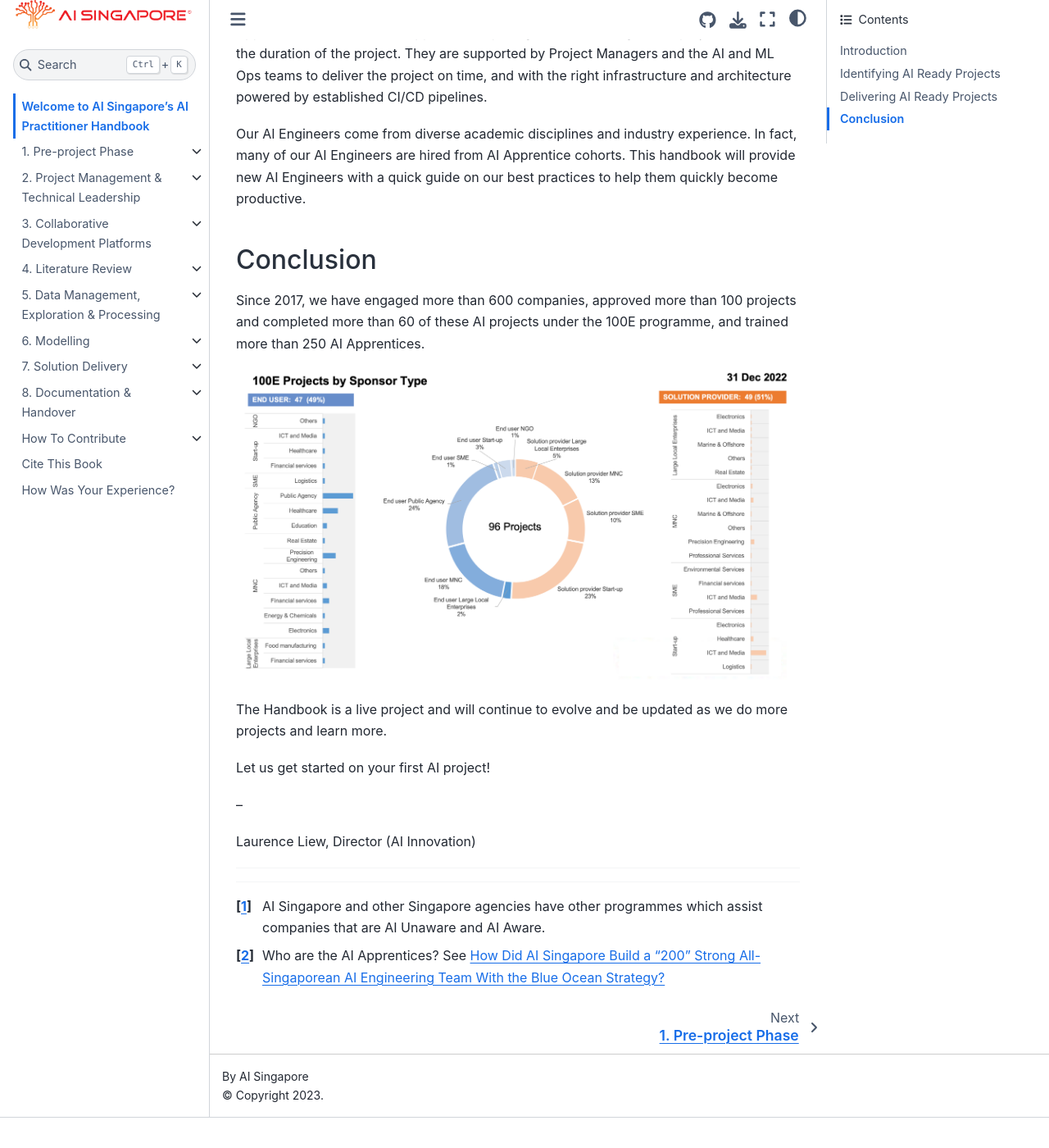
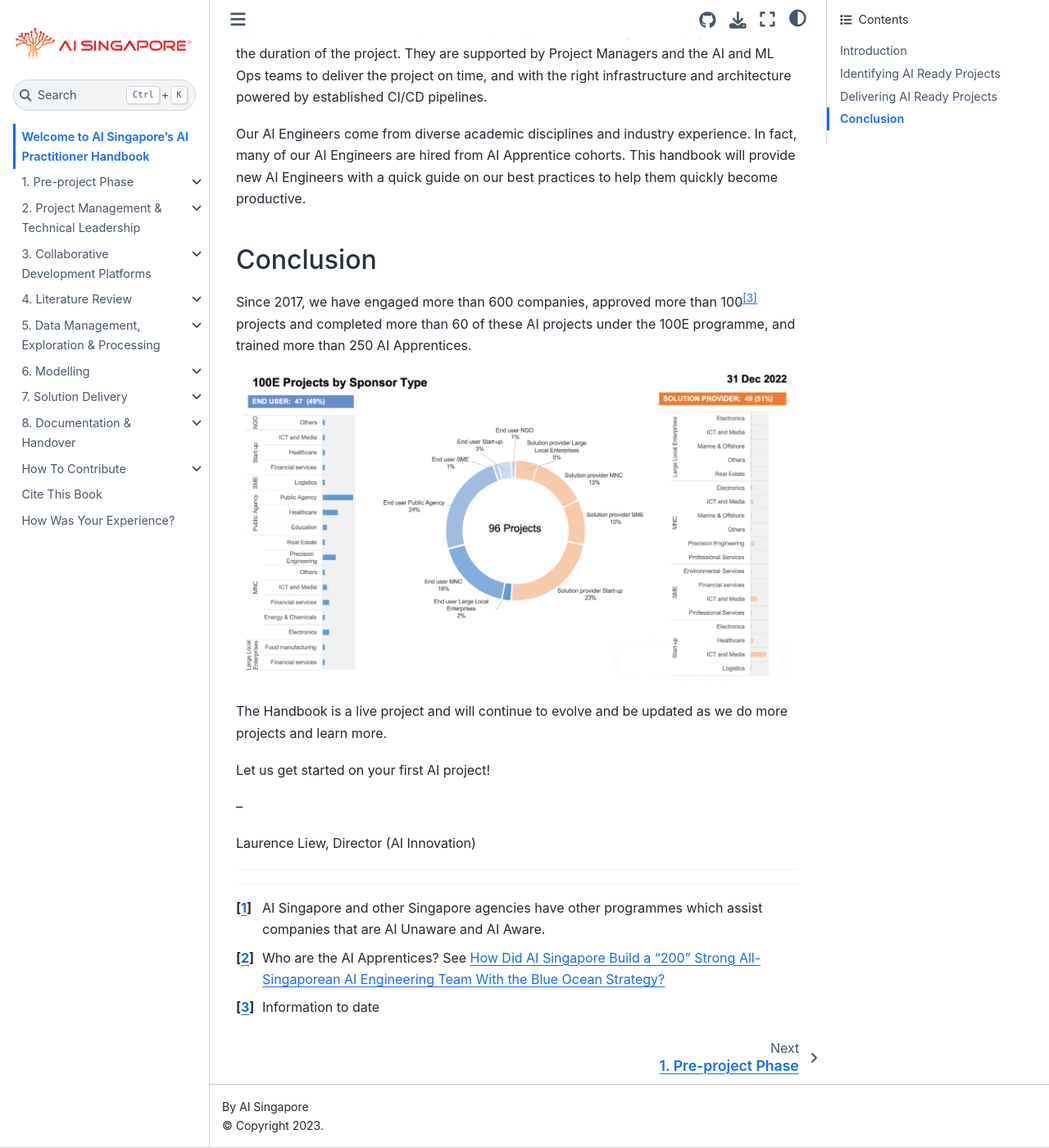
Before and after one commit to aisingapore/ai-practitioner-handbook, a Jupyter Book: the page built from book/intro.md, in a window 1280 px wide and 1400 px high, scrolled down 2685 px. Shown: the whole window at 82% size. Built offline with Jupyter Book 1.0.4 settings and Sphinx 7.4.7 and the Sphinx Book theme 1.1.4, drawn with Linux system fonts in a browser that asks for light colours; before the commit the page ends 4048 px from its top, so only the background shows below that.

Commit message:
Added footnote on num completed 100Es

```diff
--- a/book/intro.md
+++ b/book/intro.md
@@ -41,7 +41,7 @@
 
 ## Conclusion
 
-Since 2017, we have engaged more than 600 companies, approved more than 100 projects and completed more than 60 of these AI projects under the 100E programme, and trained more than 250 AI Apprentices.
+Since 2017, we have engaged more than 600 companies, approved more than 100[^3] projects and completed more than 60 of these AI projects under the 100E programme, and trained more than 250 AI Apprentices.
 
 ![Diverse AI projects approved and delivered](assets/images/diagrams/diverse_ai_projects.png)
 
@@ -57,3 +57,4 @@
 
 [^1]: AI Singapore and other Singapore agencies have other programmes which assist companies that are AI Unaware and AI Aware.
 [^2]: Who are the AI Apprentices? See [How Did AI Singapore Build a “200” Strong All-Singaporean AI Engineering Team With the Blue Ocean Strategy?](https://epoch.aisingapore.org/2021/04/how-did-ai-singapore-build-a-200-strong-ai-engineering-team-with-the-blue-ocean-strategy/)
+[^3]: Information to date
```
